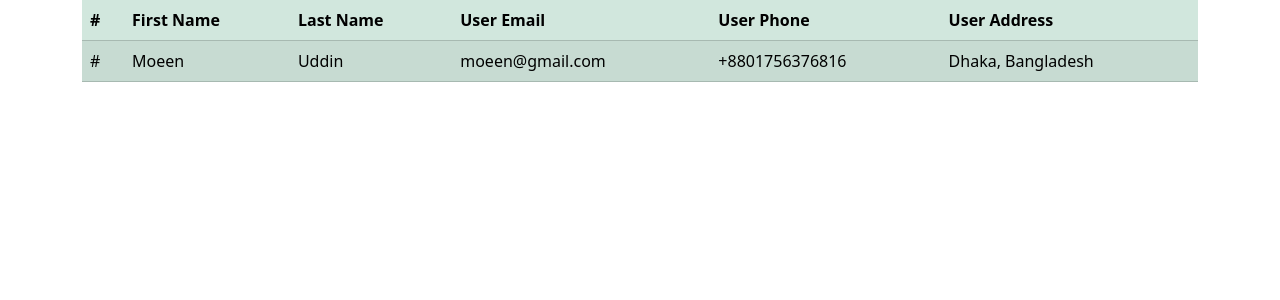
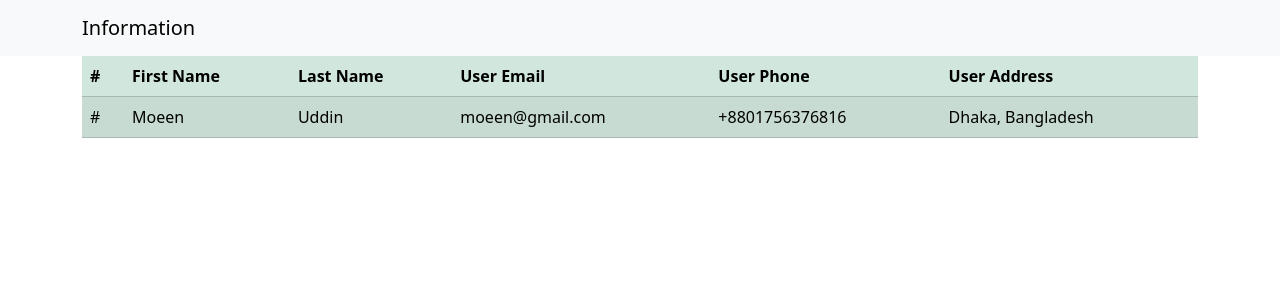
Before and after one commit to moeen-dev/Attachment, a PHP site: page / in a window 1280 px wide. Shown: the top 300 px of the page. Run offline with PHP 8.4, Linux system fonts and the light colour scheme.

Commit message:
Update: navigation bar-desing

```diff
--- a/php-crud/index.php
+++ b/php-crud/index.php
@@ -10,6 +10,15 @@
 </head>
 
 <body>
+
+<div class="navbar navbar-expand-lg bg-body-tertiary">
+    <div class="container">
+        <a href="#" class="navbar-brand">Information</a>
+        <button class="navbar-toggler" type="button" data-bs-toggle="collapse" data-bs-target="#navbarSupportContent" area-controls="navbarSupportedContent" area-expand="false" aria-label="Toggle navigation">
+            <span class="navbar-toggler-icon"></span>
+        </button>
+    </div>
+</div>
 
 
     <div class="container">
```
